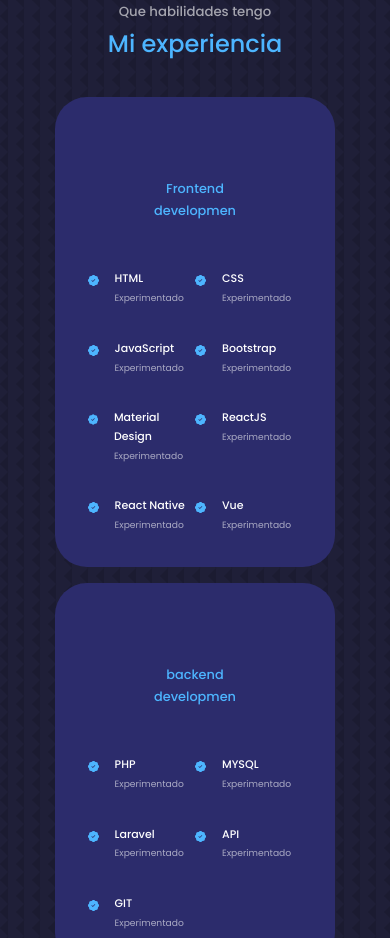
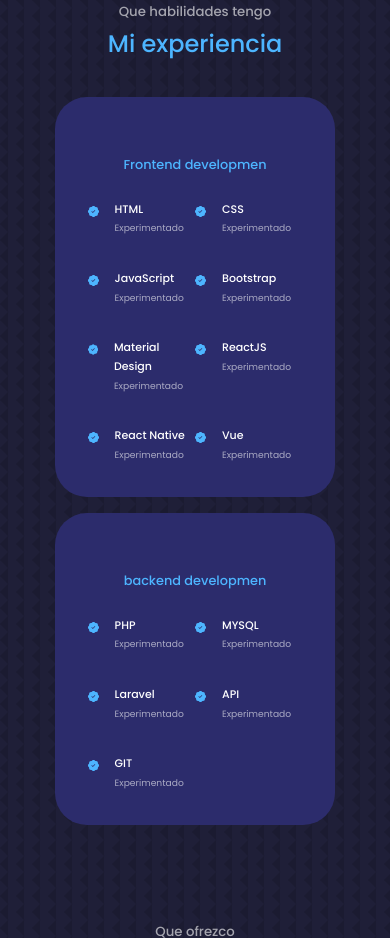
Before and after one commit to davidurosa/portafolio-app, a React (Create React App) app: page / in a window 390 px wide. Shown: the part 1720-2658 px from the top of the page. Built offline with nearby package versions, Linux system fonts and the light colour scheme.

Commit message:
update ultimate

```diff
--- a/src/components/experience/experience.css
+++ b/src/components/experience/experience.css
@@ -74,8 +74,8 @@
         font-size: 11px;
     }
     .experience__container > div h3{
-        margin: 1.5rem;
-        padding: 1.5rem;
+        margin: 0.5rem;
+        padding: 1rem;
 
     }
  }
```
